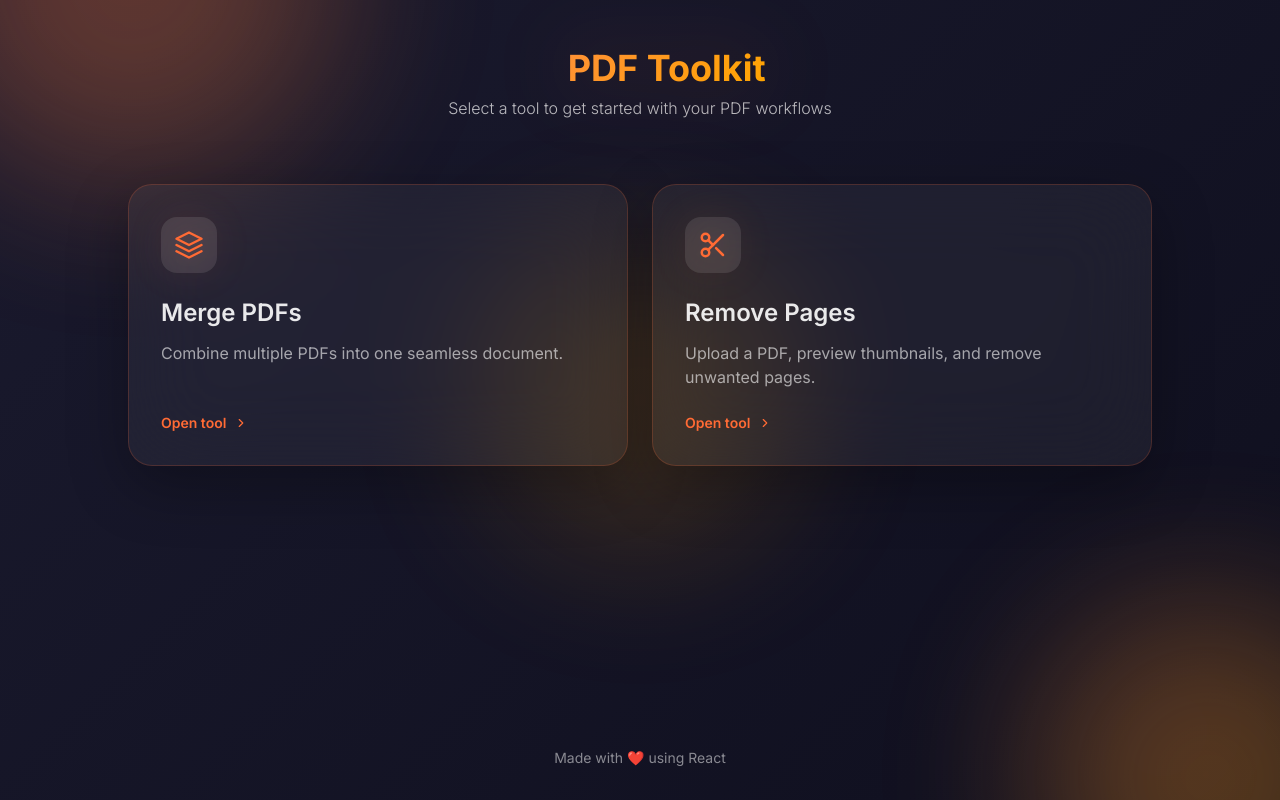
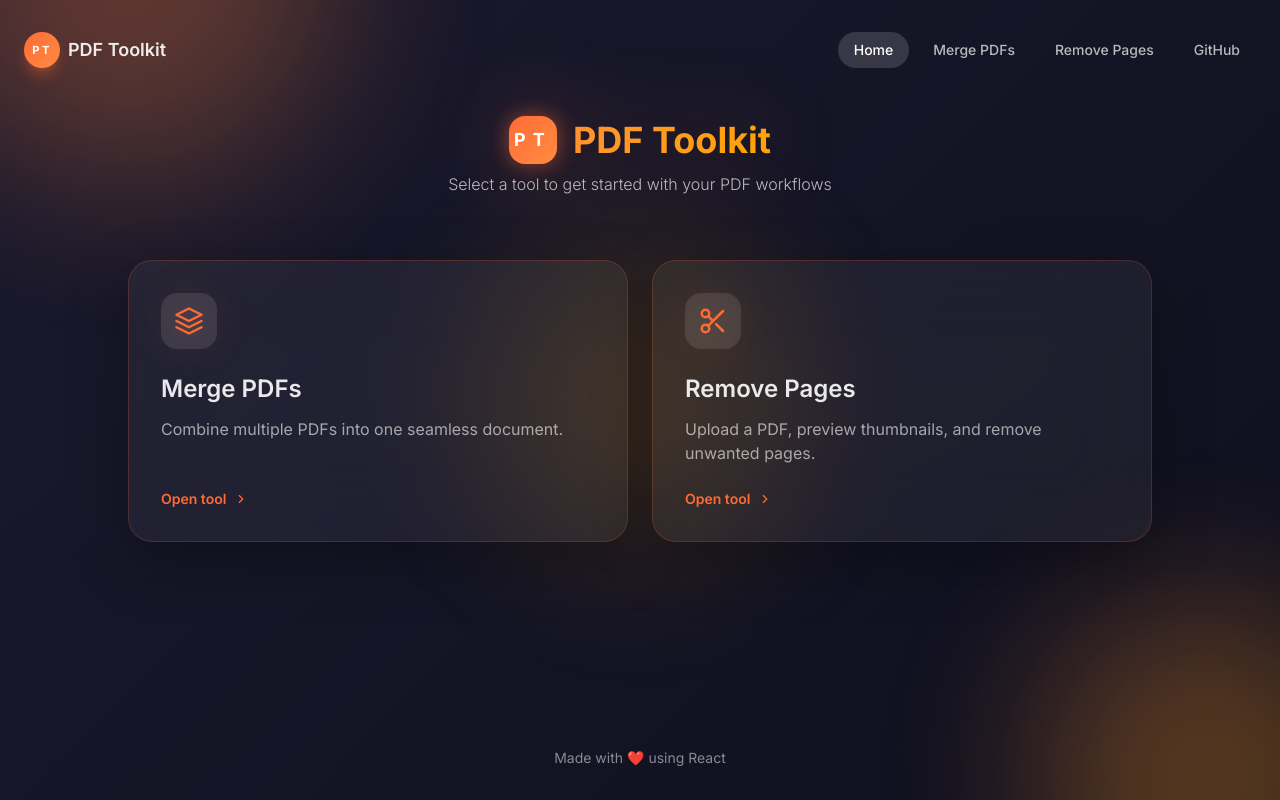
Before and after one commit to junaid-ash4275/pdf-merger, a React (Create React App) app: page / in a window 1280 px wide. Built offline with nearby package versions, Linux system fonts and the light colour scheme; the HTML template or start-up script is replaced by a standard one.

Commit message:
feat: implement navigation and enhance PDF page remover functionality

```diff
--- a/src/App.js
+++ b/src/App.js
@@ -7,6 +7,14 @@ import PDFPageRemover from './components/PDFPageRemover';
 
 function App() {
   const [activeTool, setActiveTool] = useState(null);
+
+  const handleNavClick = (toolId) => {
+    setActiveTool(toolId ?? null);
+
+    if (typeof window !== 'undefined') {
+      window.scrollTo({ top: 0, behavior: 'smooth' });
+    }
+  };
 
   const tools = useMemo(
     () => [
@@ -46,6 +54,56 @@ function App() {
         ></div>
       </div>
 
+      <motion.nav
+        className="relative z-[2] flex flex-col gap-4 px-6 pt-8 text-white sm:flex-row sm:items-center sm:justify-between"
+        initial={{ opacity: 0, y: -20 }}
+        animate={{ opacity: 1, y: 0 }}
+        transition={{ duration: 0.6 }}
+      >
+        <button
+          type="button"
+          className="flex items-center gap-2 text-lg font-semibold text-white/90 transition duration-300 hover:text-white"
+          onClick={() => handleNavClick(null)}
+        >
+          <span className="flex h-9 w-9 items-center justify-center rounded-full bg-gradient-orange text-[0.7rem] font-black uppercase tracking-[0.22em] text-white shadow-lg shadow-brand-orange/35">
+            PT
+          </span>
+          PDF Toolkit
+        </button>
+
+        <div className="flex flex-wrap items-center gap-2 text-sm font-medium sm:justify-end">
+          <button
+            type="button"
+            className={`rounded-full px-4 py-2 transition duration-300 hover:bg-white/15 ${!activeTool ? 'bg-white/15 text-white' : 'text-white/70'}`}
+            onClick={() => handleNavClick(null)}
+          >
+            Home
+          </button>
+          <button
+            type="button"
+            className={`rounded-full px-4 py-2 transition duration-300 hover:bg-white/15 ${activeTool === 'merge' ? 'bg-white/15 text-white' : 'text-white/70'}`}
+            onClick={() => handleNavClick('merge')}
+          >
+            Merge PDFs
+          </button>
+          <button
+            type="button"
+            className={`rounded-full px-4 py-2 transition duration-300 hover:bg-white/15 ${activeTool === 'remove' ? 'bg-white/15 text-white' : 'text-white/70'}`}
+            onClick={() => handleNavClick('remove')}
+          >
+            Remove Pages
+          </button>
+          <a
+            href="https://github.com/"
+            target="_blank"
+            rel="noreferrer"
+            className="rounded-full px-4 py-2 text-white/70 transition duration-300 hover:bg-white/15 hover:text-white"
+          >
+            GitHub
+          </a>
+        </div>
+      </motion.nav>
+
       <motion.header
         className="relative z-[2] px-4 pb-8 pt-12 text-center"
         initial={{ opacity: 0, y: -20 }}
@@ -53,7 +111,9 @@ function App() {
         transition={{ duration: 0.6 }}
       >
         <h1 className="inline-flex items-center gap-4 text-5xl font-bold text-transparent drop-shadow-title sm:text-4xl bg-gradient-orange-strong bg-clip-text">
-          <span className="text-4xl drop-shadow-emoji sm:text-3xl">🧰</span>
+          <span className="inline-flex h-16 w-16 items-center justify-center rounded-2xl bg-gradient-orange text-2xl font-black uppercase tracking-[0.4em] text-white drop-shadow-emoji sm:h-12 sm:w-12 sm:text-lg">
+            PT
+          </span>
           {activeToolMeta ? activeToolMeta.name : 'PDF Toolkit'}
         </h1>
         <p className="mt-2 text-lg font-light text-white/70 sm:text-base">
--- a/src/components/PDFPageRemover.js
+++ b/src/components/PDFPageRemover.js
@@ -29,6 +29,18 @@ const notificationStyles = {
 };
 
 const cn = (...classes) => classes.filter(Boolean).join(' ');
+
+const ensureUint8Array = (data) => {
+  if (data instanceof Uint8Array) {
+    return data;
+  }
+
+  if (data instanceof ArrayBuffer) {
+    return new Uint8Array(data);
+  }
+
+  return new Uint8Array([]);
+};
 
 const PDFPageRemover = () => {
   const [loading, setLoading] = useState(false);
@@ -80,7 +92,8 @@ const PDFPageRemover = () => {
   }, []);
 
   const generateThumbnails = useCallback(async (arrayBuffer) => {
-    const loadingTask = pdfjsLib.getDocument({ data: arrayBuffer });
+    const pdfData = ensureUint8Array(arrayBuffer);
+    const loadingTask = pdfjsLib.getDocument({ data: pdfData, disableWorker: true });
     const pdf = await loadingTask.promise;
     const entries = [];
 
@@ -119,7 +132,14 @@ const PDFPageRemover = () => {
   const [dropError, setDropError] = useState(null);
 
   const onDrop = useCallback(async (acceptedFiles) => {
-    const pdfFile = acceptedFiles.find((file) => file.type === 'application/pdf');
+    const pdfFile = acceptedFiles.find((file) => {
+      if (file.type === 'application/pdf') {
+        return true;
+      }
+
+      const lowerCaseName = file.name?.toLowerCase();
+      return Boolean(lowerCaseName && lowerCaseName.endsWith('.pdf'));
+    });
 
     if (!pdfFile) {
       setDropError('Please select a PDF file to continue.');
@@ -132,6 +152,7 @@ const PDFPageRemover = () => {
     setProcessing(false);
 
     try {
+      debugger;
       const arrayBuffer = await pdfFile.arrayBuffer();
       const { base, extension } = extractNameParts(pdfFile.name);
       const { totalPages, pages: pageEntries } = await generateThumbnails(arrayBuffer);
@@ -143,9 +164,10 @@ const PDFPageRemover = () => {
         sizeLabel: `${(pdfFile.size / 1024 / 1024).toFixed(2)} MB`,
         totalPages
       });
+      const typedArray = ensureUint8Array(arrayBuffer);
       setPages(pageEntries);
-      setPdfBytes(new Uint8Array(arrayBuffer));
-      updateDownloadPayload(arrayBuffer, pdfFile.name);
+      setPdfBytes(typedArray);
+      updateDownloadPayload(typedArray, pdfFile.name);
 
       showNotification(`Loaded ${totalPages} page(s) from ${pdfFile.name}`, 'success');
     } catch (error) {
```
